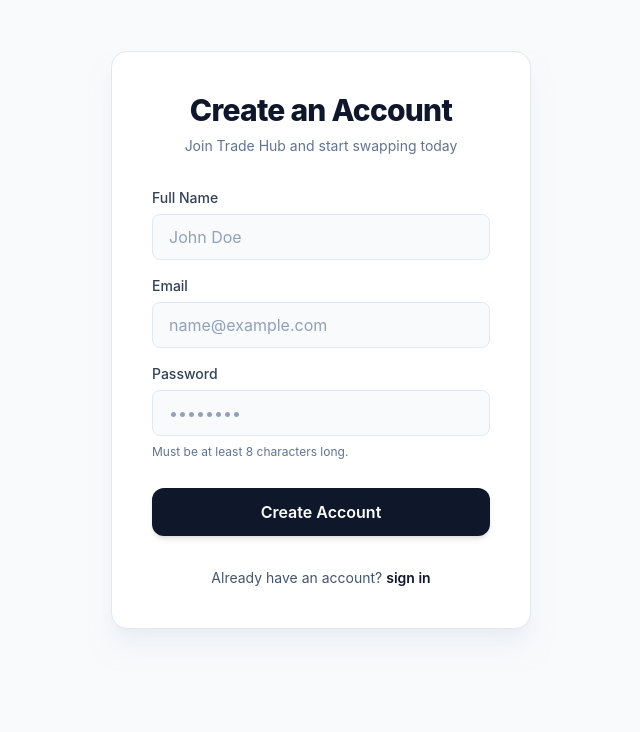
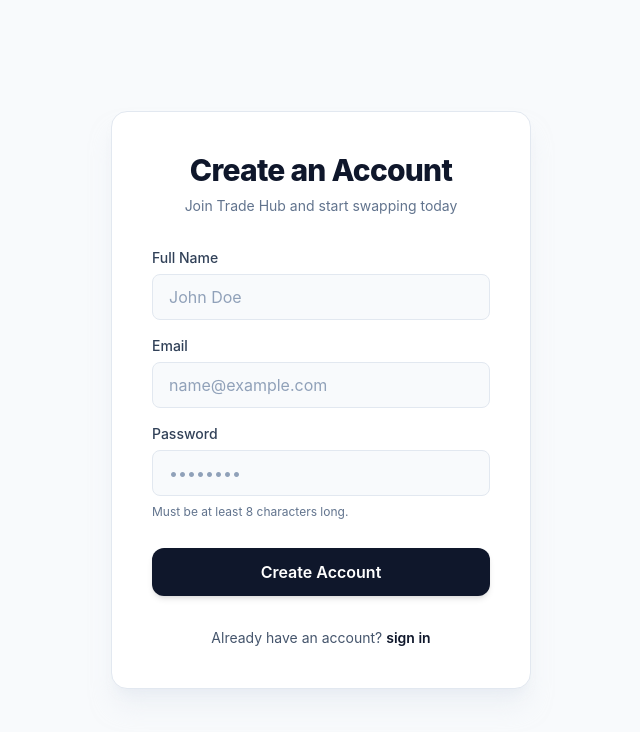
Before and after one commit to ammarmohammed6783-del/Swapify, a React (Vite) app: page /login in a window 1280 px wide. Shown: the top 732 px of the page, without its empty margins (319-959 px from the left). Built offline with nearby package versions, Linux system fonts and the light colour scheme.

Commit message:
fixed the style of login page

```diff
--- a/src/pages/LogIn.tsx
+++ b/src/pages/LogIn.tsx
@@ -3,8 +3,8 @@
 function SignIn() {
     return (
         <div>
-            <div className="h-[calc(100vh-3.5rem)] py-8 flex items-center justify-center -mt-8">
-                <div className="w-[90%] max-w-[420px] h-auto p-10 m-auto flex flex-col items-center gap-6 border border-slate-200 dark:border-slate-800 bg-white dark:bg-slate-900 shadow-xl shadow-slate-200/50 dark:shadow-slate-900/50 rounded-2xl transition-all">
+            <div className="h-screen py-8 flex items-center justify-center">
+                <div className="w-[90%] max-w-105 h-auto p-10 m-auto flex flex-col items-center gap-6 border border-slate-200 dark:border-slate-800 bg-white dark:bg-slate-900 shadow-xl shadow-slate-200/50 dark:shadow-slate-900/50 rounded-2xl transition-all">
                     <div className="text-center space-y-2">
                         <h1 className="text-3xl font-extrabold text-slate-900 dark:text-slate-100 tracking-tight">Create an Account</h1>
                         <p className="text-slate-500 dark:text-slate-400 text-sm">Join Trade Hub and start swapping today</p>
```
